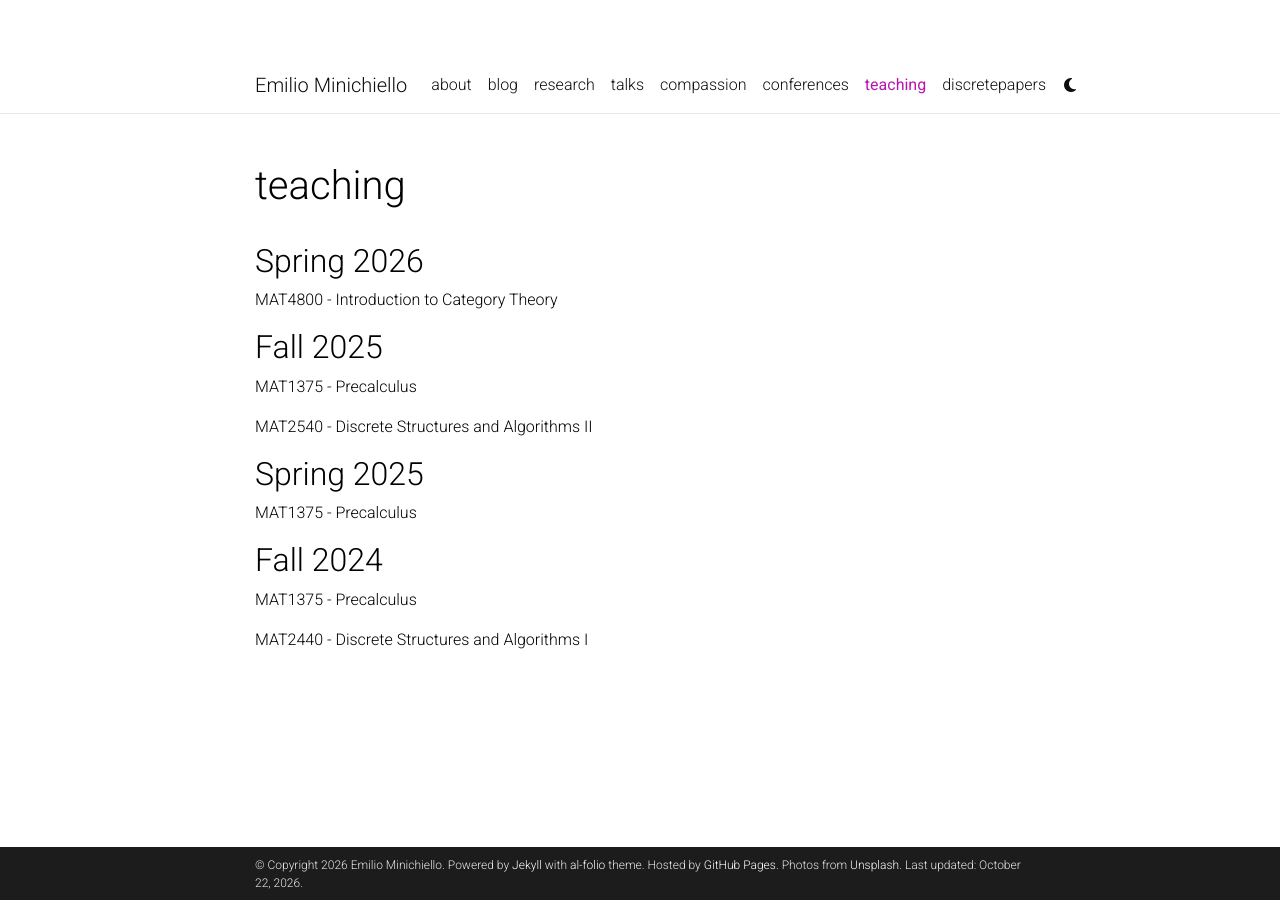
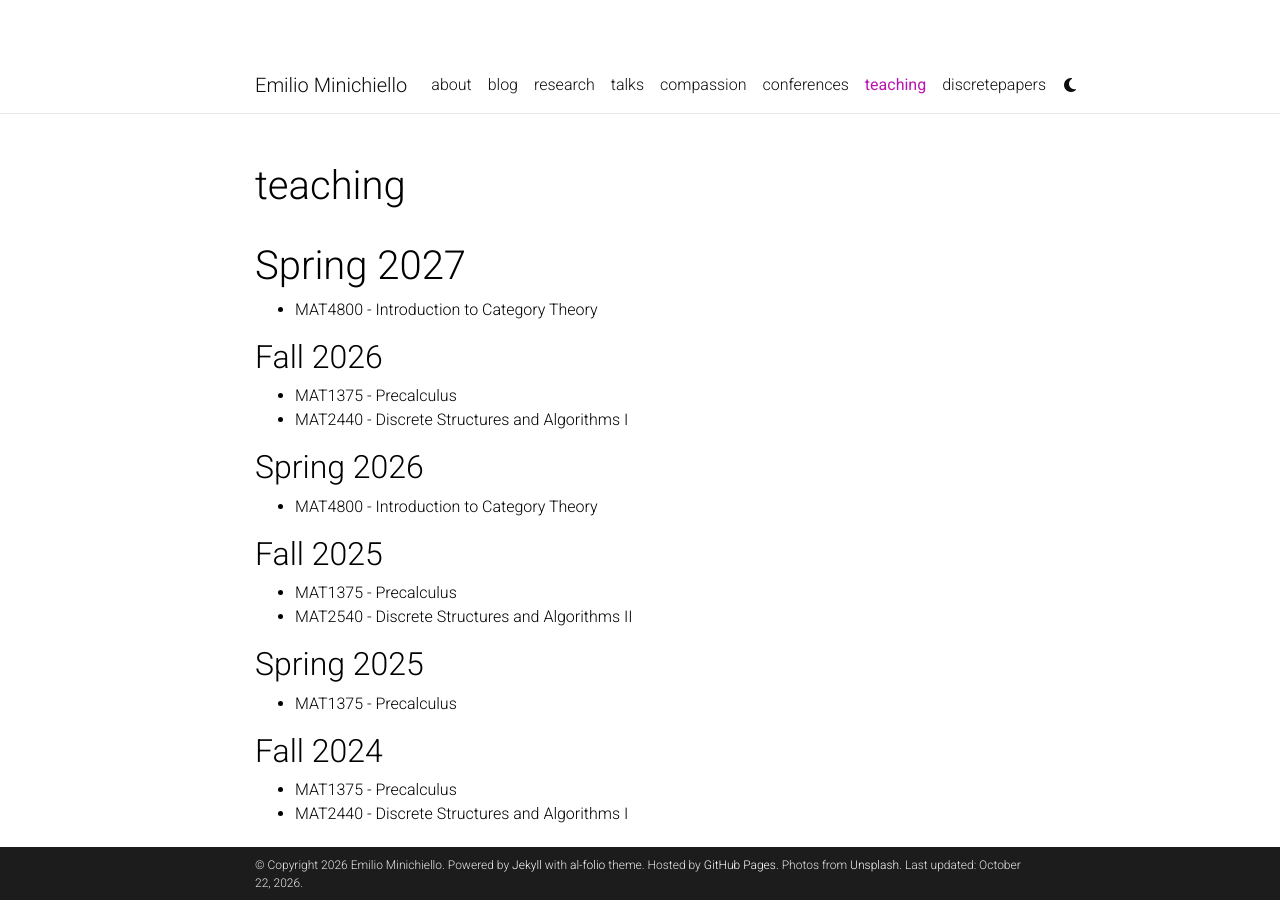
Before and after one commit to eminichiello67/eminichiello67.github.io, a Jekyll site: the page built from _pages/teaching.md, in a window 1280 px wide. Built offline with Jekyll 4.4.1, drawn with Linux system fonts in a browser that asks for light colours; comment, search, counter and statistics services are not loaded; a style sheet for code colours, icons or effects is not loaded.

Commit message:
Fall 2026 updates

```diff
--- a/_pages/teaching.md
+++ b/_pages/teaching.md
@@ -6,22 +6,27 @@ subtitle:
 nav: true
 nav_order: 6
 ---
+
+# Spring 2027
+* MAT4800 - Introduction to Category Theory
+
+## Fall 2026
+* MAT1375 - Precalculus
+* MAT2440 - Discrete Structures and Algorithms I
+
 ## Spring 2026
-
-MAT4800 - Introduction to Category Theory
+* MAT4800 - Introduction to Category Theory
 
 ## Fall 2025
 
-MAT1375 - Precalculus
-
-MAT2540 - Discrete Structures and Algorithms II
+* MAT1375 - Precalculus
+* MAT2540 - Discrete Structures and Algorithms II
 
 ## Spring 2025
 
-MAT1375 - Precalculus
+* MAT1375 - Precalculus
 
 ## Fall 2024
 
-MAT1375 - Precalculus
-
-MAT2440 - Discrete Structures and Algorithms I
+* MAT1375 - Precalculus
+* MAT2440 - Discrete Structures and Algorithms I
```
Also changed, not shown: _news/news_talks_fall2026.md (added, +8 -0 lines), _pages/conferences.md (+9 -7 lines), _pages/talks.md (+3 -0 lines).
